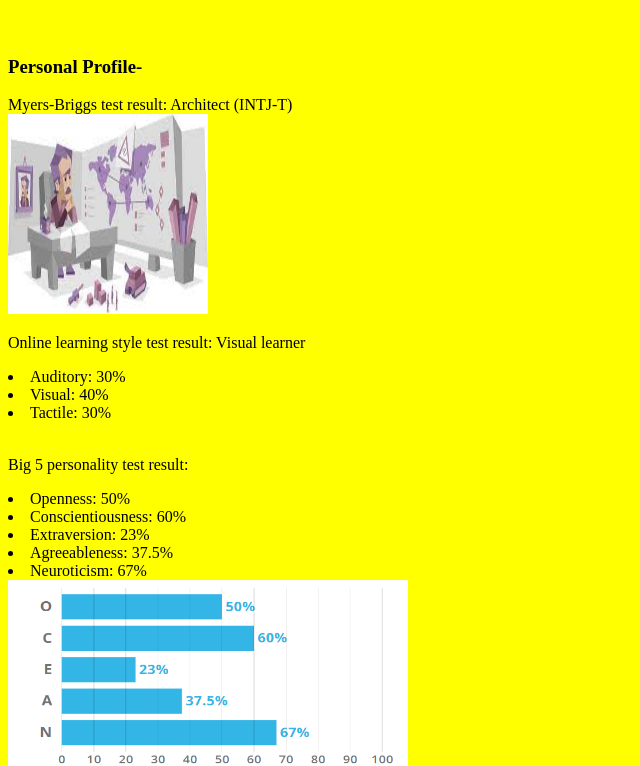
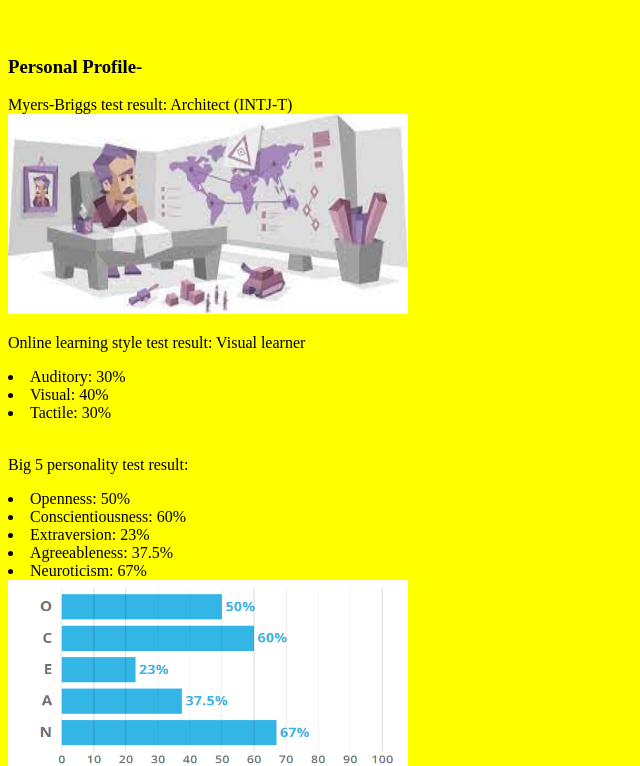
Before and after one commit to Revanvakaian/Assignment-1-mkII, a plain HTML site: page personal_profile.html in a window 1280 px wide. Shown: the part 61-827 px from the top of the page, without its empty margins (0-640 px from the left). Drawn offline with Linux system fonts and the light colour scheme.

Commit message:
Update personal_profile.html

```diff
--- a/personal_profile.html
+++ b/personal_profile.html
@@ -13,7 +13,7 @@
 <p>
 Myers-Briggs test result: Architect (INTJ-T)
   <br>
-<img src="16personalities.png" alt="Arcitects photo" style="width:200px;height:200px;">
+<img src="16personalities.png" alt="Arcitects photo" style="width:400px;height:200px;">
 <br>
 <p>
 Online learning style test result:
```
